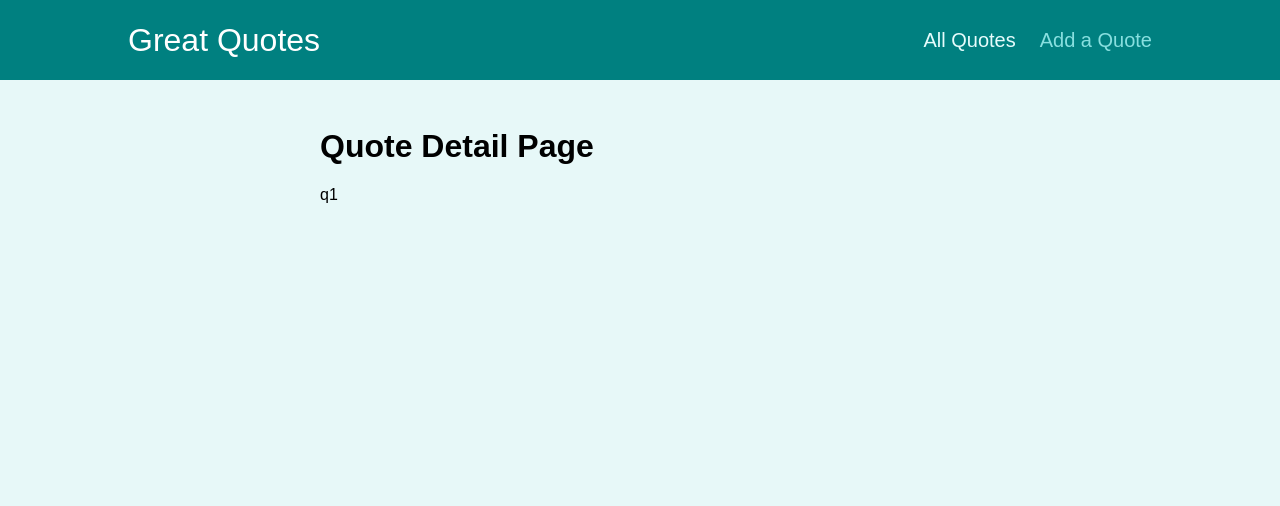
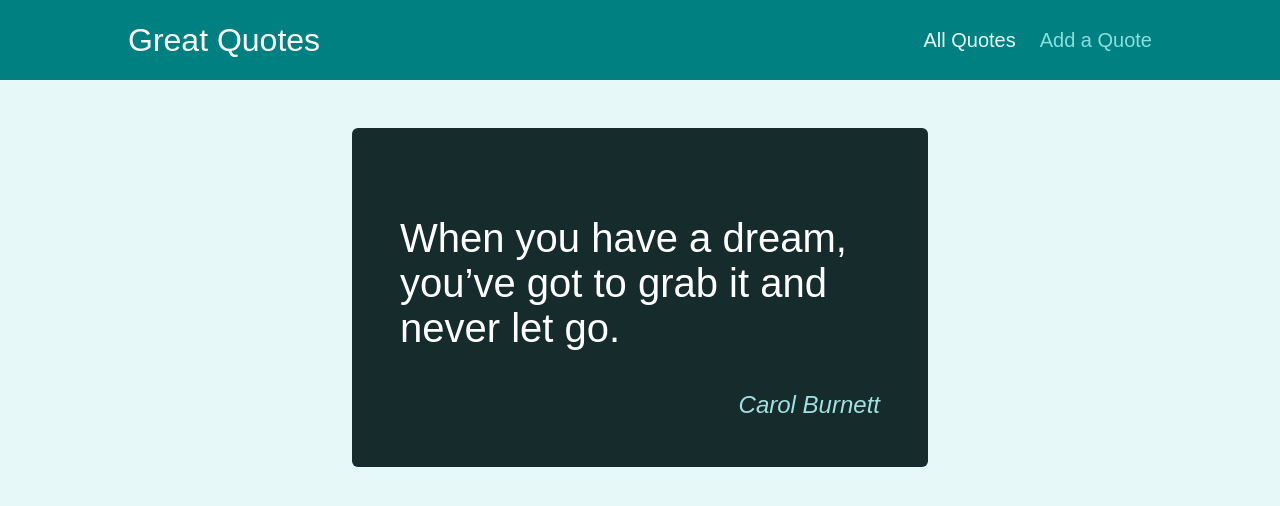
Before and after one commit to amaljaison71/Quotes, a React (Create React App) app: page /quotes/q1 in a window 1280 px wide. Shown: the top 506 px of the page. Built offline with nearby package versions, Linux system fonts and the light colour scheme.

Commit message:
[FEATURE] Showing quote details on quote detail page

```diff
--- a/src/components/quotes/QuoteItem.js
+++ b/src/components/quotes/QuoteItem.js
@@ -1,4 +1,6 @@
-import classes from './QuoteItem.module.css';
+import { Link } from "react-router-dom";
+
+import classes from "./QuoteItem.module.css";
 
 const QuoteItem = (props) => {
   return (
@@ -9,9 +11,9 @@
         </blockquote>
         <figcaption>{props.author}</figcaption>
       </figure>
-      <a className='btn'>
+      <Link className="btn" to={`/quotes/${props.id}`}>
         View Fullscreen
-      </a>
+      </Link>
     </li>
   );
 };
--- a/src/pages/QuoteDetail.js
+++ b/src/pages/QuoteDetail.js
@@ -2,14 +2,38 @@
 import { Route, useParams } from "react-router-dom";
 
 import Comments from "../components/comments/Comments";
+import HighlightedQuote from "../components/quotes/HighlightedQuote";
+
+const DUMMY_QUOTES = [
+  {
+    id: "q1",
+    author: "Carol Burnett",
+    text: "When you have a dream, you’ve got to grab it and never let go.",
+  },
+  {
+    id: "q2",
+    author: "Audrey Hepburn",
+    text: "Nothing is impossible. The word itself says ‘I’m possible!'",
+  },
+  {
+    id: "q3",
+    author: "Alexander the Great",
+    text: "There is nothing impossible to they who will try.",
+  },
+];
 
 const QuoteDetail = () => {
   const params = useParams();
 
+  const quote = DUMMY_QUOTES.find((quote) => quote.id === params.quoteId);
+
+  if (!quote) {
+    return <p>No quote found!</p>;
+  }
+
   return (
     <Fragment>
-      <h1>Quote Detail Page</h1>
-      <p>{params.quoteId}</p>
+      <HighlightedQuote text={quote.text} author={quote.author} />
       <Route path={`/quotes/${params.quoteId}/comments`}>
         <Comments />
       </Route>
```
